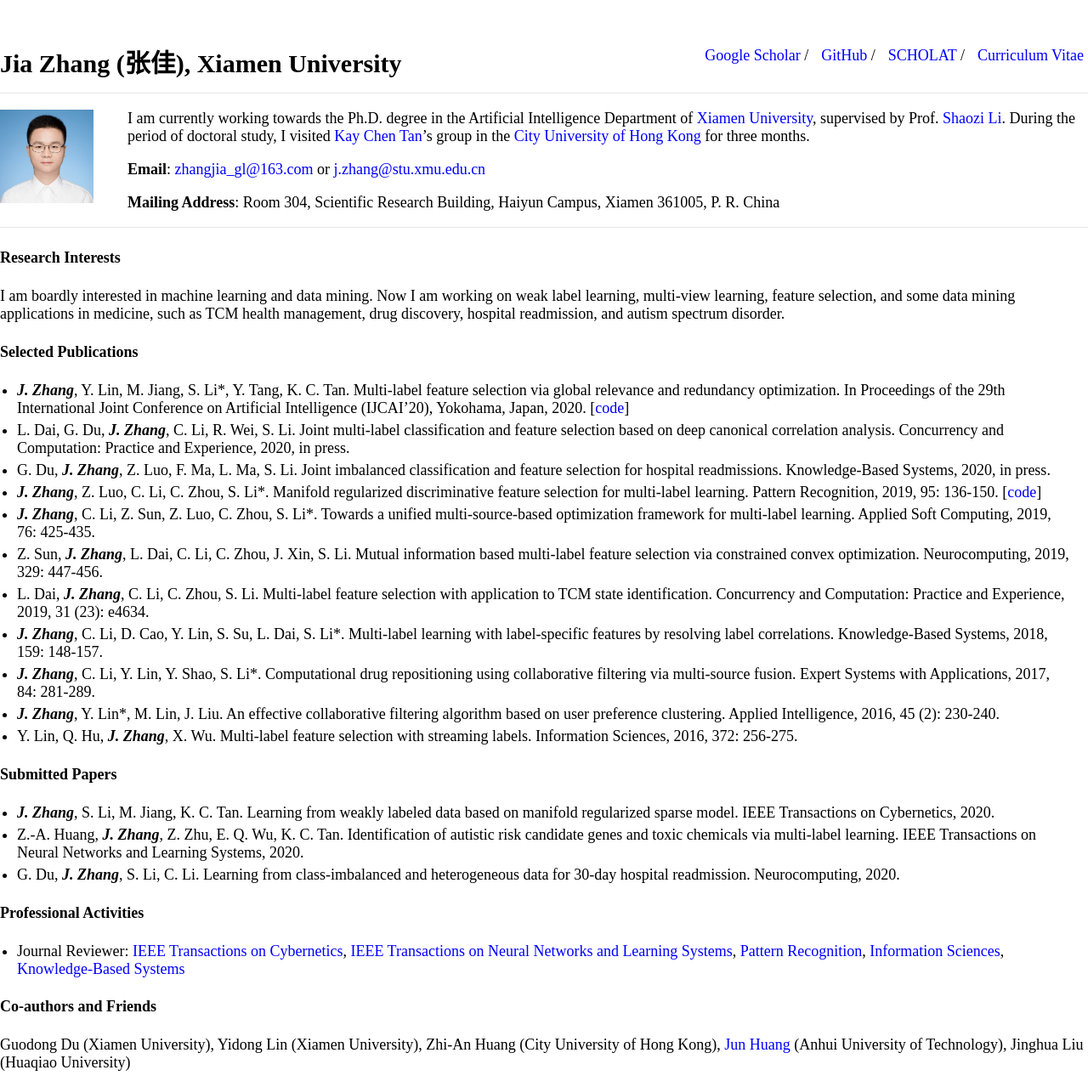
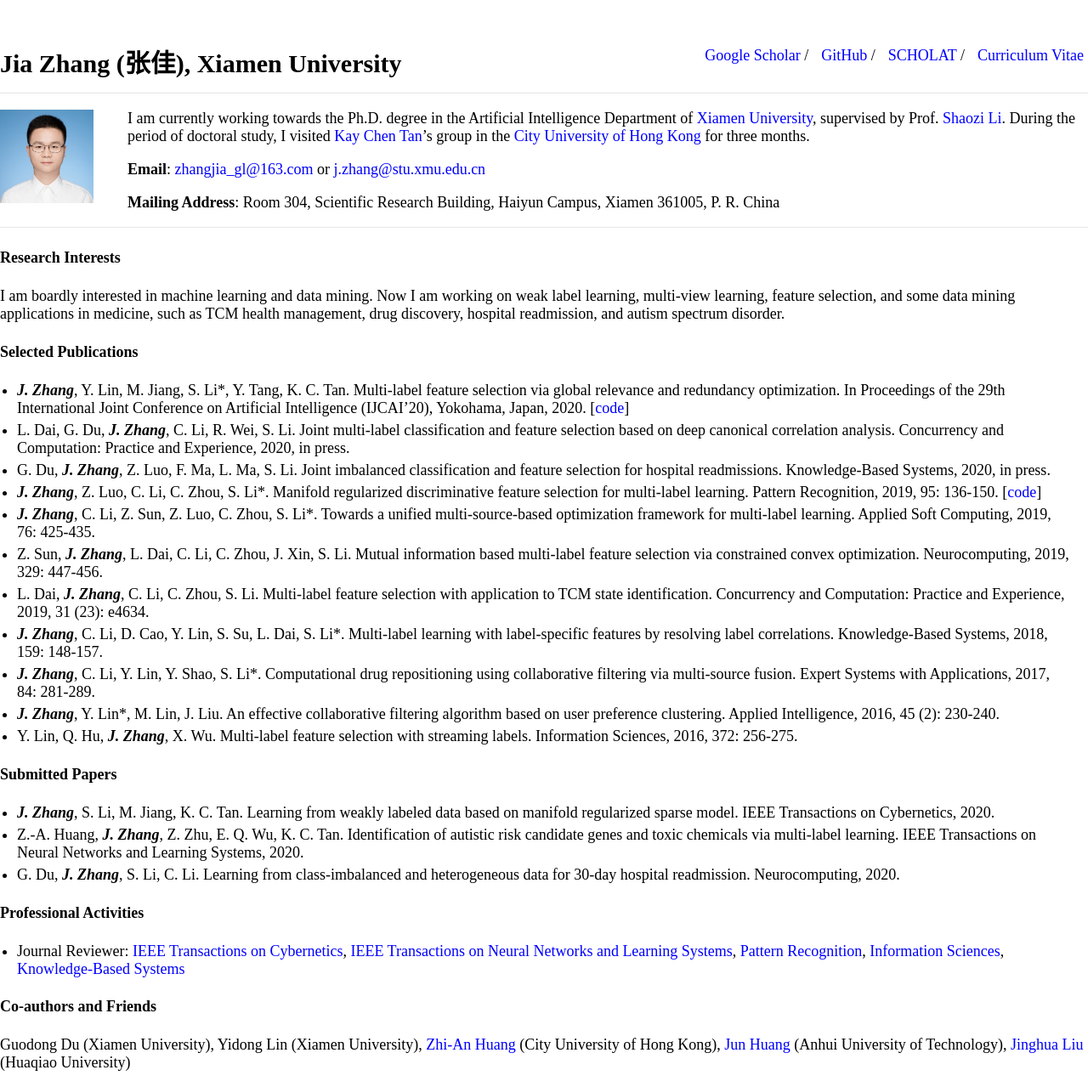
Before and after one commit to jiazhang-ml/jiazhang-ml.github.io, a Jekyll site: the page built from index.md, in a window 1280 px wide. Shown: the top 1279 px of the page at 85% size. Built offline with Jekyll 4.4.1, drawn with Linux system fonts in a browser that asks for light colours; part of the change alters nothing that is shown; grey boxes are pictures that could not be loaded.

```diff
--- a/index.md
+++ b/index.md
@@ -43,4 +43,4 @@ I am boardly interested in machine learning and data mining. Now I am working on
 
 #### Co-authors and Friends
 
-Guodong Du (Xiamen University), Yidong Lin (Xiamen University), Zhi-An Huang (City University of Hong Kong), [Jun Huang](http://www.escience.cn/people/huangjun/index.html) (Anhui University of Technology), Jinghua Liu (Huaqiao University)
+Guodong Du (Xiamen University), Yidong Lin (Xiamen University), [Zhi-An Huang](https://scholar.google.com/citations?user=_1nrBFAAAAAJ&hl=en) (City University of Hong Kong), [Jun Huang](http://www.escience.cn/people/huangjun/index.html) (Anhui University of Technology), [Jinghua Liu](https://scholar.google.com/citations?hl=en&user=9rvvLrQAAAAJ&view_op=list_works) (Huaqiao University)
```
